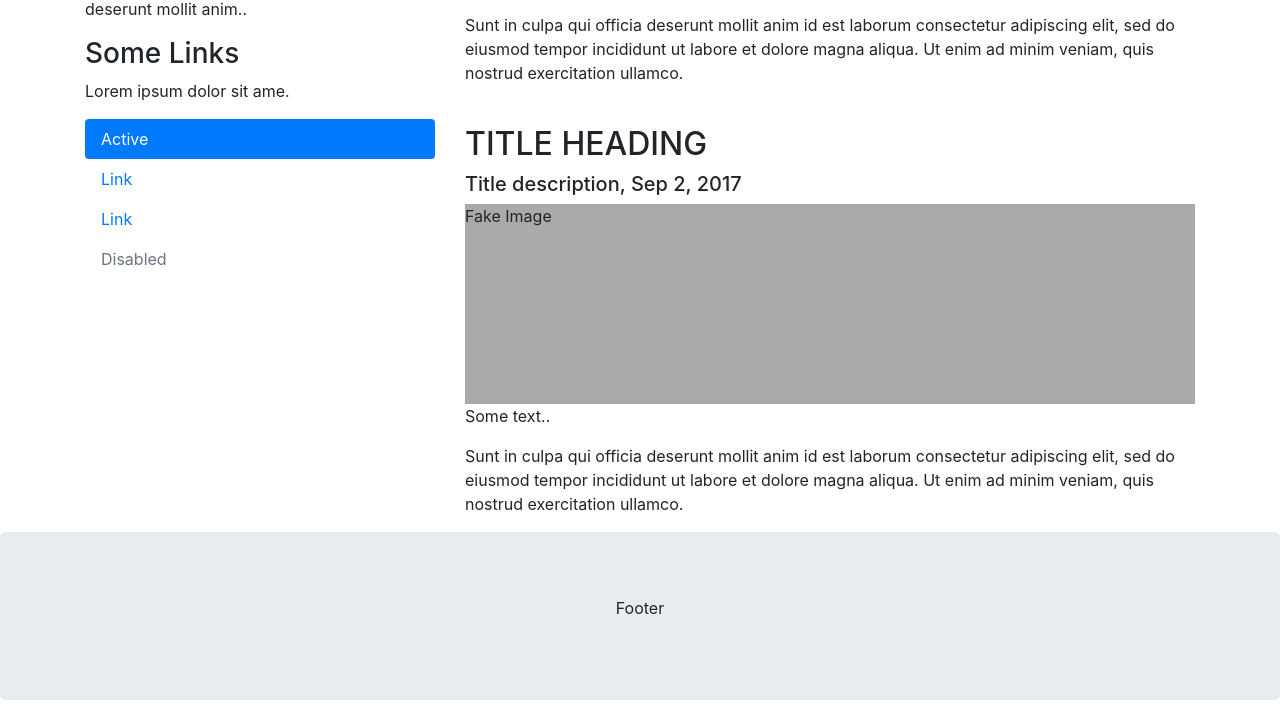
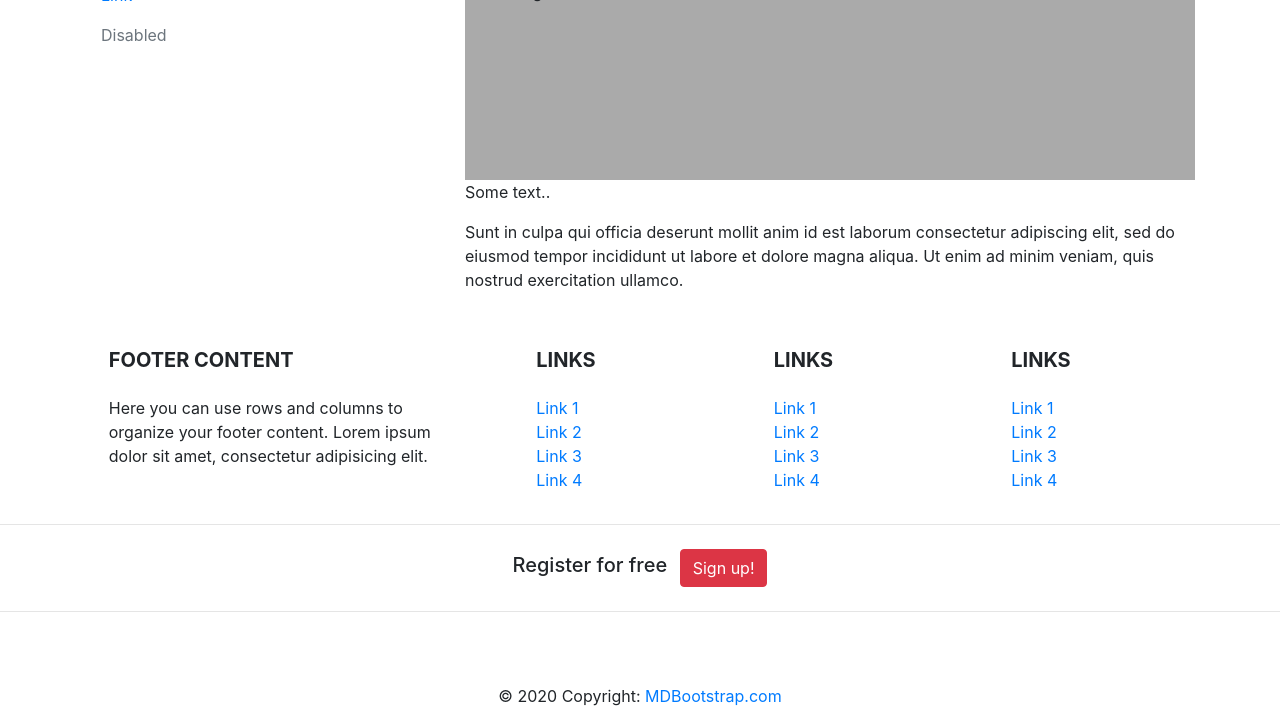
Before and after one commit to ajaykumar2017/OnlineExamination, a plain HTML site: page index.html in a window 1280 px wide. Shown: the part 615-1339 px from the top of the page. Before the commit the page ends 1315 px from the top, so only its background shows below. Drawn offline with nearby package versions, Linux system fonts and the light colour scheme.

Commit message:
header and footer added

```diff
--- /dev/null
+++ b/include/footer.html
@@ -0,0 +1,158 @@
+<!-- Footer -->
+<footer class="page-footer font-small stylish-color-dark pt-4">
+
+    <!-- Footer Links -->
+    <div class="container text-center text-md-left">
+
+      <!-- Grid row -->
+      <div class="row">
+
+        <!-- Grid column -->
+        <div class="col-md-4 mx-auto">
+
+          <!-- Content -->
+          <h5 class="font-weight-bold text-uppercase mt-3 mb-4">Footer Content</h5>
+          <p>Here you can use rows and columns to organize your footer content. Lorem ipsum dolor sit amet,
+            consectetur
+            adipisicing elit.</p>
+
+        </div>
+        <!-- Grid column -->
+
+        <hr class="clearfix w-100 d-md-none">
+
+        <!-- Grid column -->
+        <div class="col-md-2 mx-auto">
+
+          <!-- Links -->
+          <h5 class="font-weight-bold text-uppercase mt-3 mb-4">Links</h5>
+
+          <ul class="list-unstyled">
+            <li>
+              <a href="#!">Link 1</a>
+            </li>
+            <li>
+              <a href="#!">Link 2</a>
+            </li>
+            <li>
+              <a href="#!">Link 3</a>
+            </li>
+            <li>
+              <a href="#!">Link 4</a>
+            </li>
+          </ul>
+
+        </div>
+        <!-- Grid column -->
+
+        <hr class="clearfix w-100 d-md-none">
+
+        <!-- Grid column -->
+        <div class="col-md-2 mx-auto">
+
+          <!-- Links -->
+          <h5 class="font-weight-bold text-uppercase mt-3 mb-4">Links</h5>
+
+          <ul class="list-unstyled">
+            <li>
+              <a href="#!">Link 1</a>
+            </li>
+            <li>
+              <a href="#!">Link 2</a>
+            </li>
+            <li>
+              <a href="#!">Link 3</a>
+            </li>
+            <li>
+              <a href="#!">Link 4</a>
+            </li>
+          </ul>
+
+        </div>
+        <!-- Grid column -->
+
+        <hr class="clearfix w-100 d-md-none">
+
+        <!-- Grid column -->
+        <div class="col-md-2 mx-auto">
+
+          <!-- Links -->
+          <h5 class="font-weight-bold text-uppercase mt-3 mb-4">Links</h5>
+
+          <ul class="list-unstyled">
+            <li>
+              <a href="#!">Link 1</a>
+            </li>
+            <li>
+              <a href="#!">Link 2</a>
+            </li>
+            <li>
+              <a href="#!">Link 3</a>
+            </li>
+            <li>
+              <a href="#!">Link 4</a>
+            </li>
+          </ul>
+
+        </div>
+        <!-- Grid column -->
+
+      </div>
+      <!-- Grid row -->
+
+    </div>
+    <!-- Footer Links -->
+
+    <hr>
+
+    <!-- Call to action -->
+    <ul class="list-unstyled list-inline text-center py-2">
+      <li class="list-inline-item">
+        <h5 class="mb-1">Register for free</h5>
+      </li>
+      <li class="list-inline-item">
+        <a href="#!" class="btn btn-danger btn-rounded">Sign up!</a>
+      </li>
+    </ul>
+    <!-- Call to action -->
+
+    <hr>
+
+    <!-- Social buttons -->
+    <ul class="list-unstyled list-inline text-center">
+      <li class="list-inline-item">
+        <a class="btn-floating btn-fb mx-1">
+          <i class="fab fa-facebook-f"> </i>
+        </a>
+      </li>
+      <li class="list-inline-item">
+        <a class="btn-floating btn-tw mx-1">
+          <i class="fab fa-twitter"> </i>
+        </a>
+      </li>
+      <li class="list-inline-item">
+        <a class="btn-floating btn-gplus mx-1">
+          <i class="fab fa-google-plus-g"> </i>
+        </a>
+      </li>
+      <li class="list-inline-item">
+        <a class="btn-floating btn-li mx-1">
+          <i class="fab fa-linkedin-in"> </i>
+        </a>
+      </li>
+      <li class="list-inline-item">
+        <a class="btn-floating btn-dribbble mx-1">
+          <i class="fab fa-dribbble"> </i>
+        </a>
+      </li>
+    </ul>
+    <!-- Social buttons -->
+
+    <!-- Copyright -->
+    <div class="footer-copyright text-center py-3">© 2020 Copyright:
+      <a href="https://mdbootstrap.com/"> MDBootstrap.com</a>
+    </div>
+    <!-- Copyright -->
+
+  </footer>
+  <!-- Footer -->
--- /dev/null
+++ b/include/header.html
@@ -0,0 +1,19 @@
+<nav class="navbar navbar-expand-sm bg-dark navbar-dark sticky-top">
+    <a class="navbar-brand" href="#">Navbar</a>
+    <button class="navbar-toggler" type="button" data-toggle="collapse" data-target="#collapsibleNavbar">
+      <span class="navbar-toggler-icon"></span>
+    </button>
+    <div class="collapse navbar-collapse" id="collapsibleNavbar">
+      <ul class="navbar-nav">
+        <li class="nav-item">
+          <a class="nav-link" href="#">Link</a>
+        </li>
+        <li class="nav-item">
+          <a class="nav-link" href="#">Link</a>
+        </li>
+        <li class="nav-item">
+          <a class="nav-link" href="#">Link</a>
+        </li>
+      </ul>
+    </div>
+  </nav>
--- a/index.html
+++ b/index.html
@@ -8,6 +8,7 @@
   <script src="https://ajax.googleapis.com/ajax/libs/jquery/3.5.1/jquery.min.js"></script>
   <script src="https://cdnjs.cloudflare.com/ajax/libs/popper.js/1.16.0/umd/popper.min.js"></script>
   <script src="https://maxcdn.bootstrapcdn.com/bootstrap/4.5.2/js/bootstrap.min.js"></script>
+  <script src="js/include.js"></script>
   <style>
   .fakeimg {
     height: 200px;
@@ -16,31 +17,8 @@
   </style>
 </head>
 <body>
-
-<div class="jumbotron text-center" style="margin-bottom:0">
-  <h1>My First Bootstrap 4 Page</h1>
-  <p>Resize this responsive page to see the effect!</p>
-</div>
-
-<nav class="navbar navbar-expand-sm bg-dark navbar-dark">
-  <a class="navbar-brand" href="#">Navbar</a>
-  <button class="navbar-toggler" type="button" data-toggle="collapse" data-target="#collapsibleNavbar">
-    <span class="navbar-toggler-icon"></span>
-  </button>
-  <div class="collapse navbar-collapse" id="collapsibleNavbar">
-    <ul class="navbar-nav">
-      <li class="nav-item">
-        <a class="nav-link" href="#">Link</a>
-      </li>
-      <li class="nav-item">
-        <a class="nav-link" href="#">Link</a>
-      </li>
-      <li class="nav-item">
-        <a class="nav-link" href="#">Link</a>
-      </li>
-    </ul>
-  </div>
-</nav>
+<!-- Include Header -->
+<div include-header-html="include/header.html"></div>
 
 <div class="container" style="margin-top:30px">
   <div class="row">
@@ -83,9 +61,12 @@
   </div>
 </div>
 
-<div class="jumbotron text-center" style="margin-bottom:0">
-  <p>Footer</p>
-</div>
+<!-- Include Footer -->
+<div include-footer-html="include/footer.html"></div>
 
+<script>
+    includeHeader();
+    includeFooter();
+</script>
 </body>
 </html>
--- /dev/null
+++ b/js/include.js
@@ -0,0 +1,55 @@
+function includeHeader() {
+  var z, i, elmnt, file, xhttp;
+  /*loop through a collection of all HTML elements:*/
+  z = document.getElementsByTagName("*");
+  for (i = 0; i < z.length; i++) {
+    elmnt = z[i];
+    /*search for elements with a certain atrribute:*/
+    file = elmnt.getAttribute("include-header-html");
+    if (file) {
+      /*make an HTTP request using the attribute value as the file name:*/
+      xhttp = new XMLHttpRequest();
+      xhttp.onreadystatechange = function() {
+        if (this.readyState == 4) {
+          if (this.status == 200) {elmnt.innerHTML = this.responseText;}
+          if (this.status == 404) {elmnt.innerHTML = "Page not found.";}
+          /*remove the attribute, and call this function once more:*/
+          elmnt.removeAttribute("include-header-html");
+          includeHeader();
+        }
+      }
+      xhttp.open("GET", file, true);
+      xhttp.send();
+      /*exit the function:*/
+      return;
+    }
+  }
+};
+
+function includeFooter() {
+    var z, i, elmnt, file, xhttp;
+    /*loop through a collection of all HTML elements:*/
+    z = document.getElementsByTagName("*");
+    for (i = 0; i < z.length; i++) {
+      elmnt = z[i];
+      /*search for elements with a certain atrribute:*/
+      file = elmnt.getAttribute("include-footer-html");
+      if (file) {
+        /*make an HTTP request using the attribute value as the file name:*/
+        xhttp = new XMLHttpRequest();
+        xhttp.onreadystatechange = function() {
+          if (this.readyState == 4) {
+            if (this.status == 200) {elmnt.innerHTML = this.responseText;}
+            if (this.status == 404) {elmnt.innerHTML = "Page not found.";}
+            /*remove the attribute, and call this function once more:*/
+            elmnt.removeAttribute("include-footer-html");
+            includeHeader();
+          }
+        }
+        xhttp.open("GET", file, true);
+        xhttp.send();
+        /*exit the function:*/
+        return;
+      }
+    }
+  };
```
